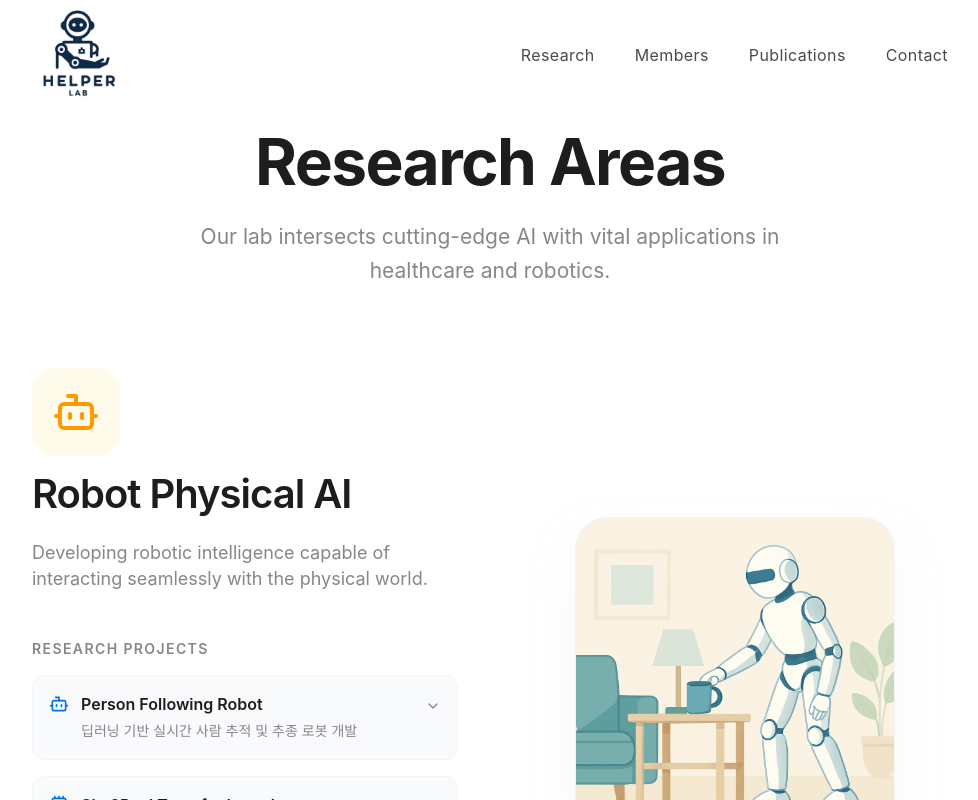
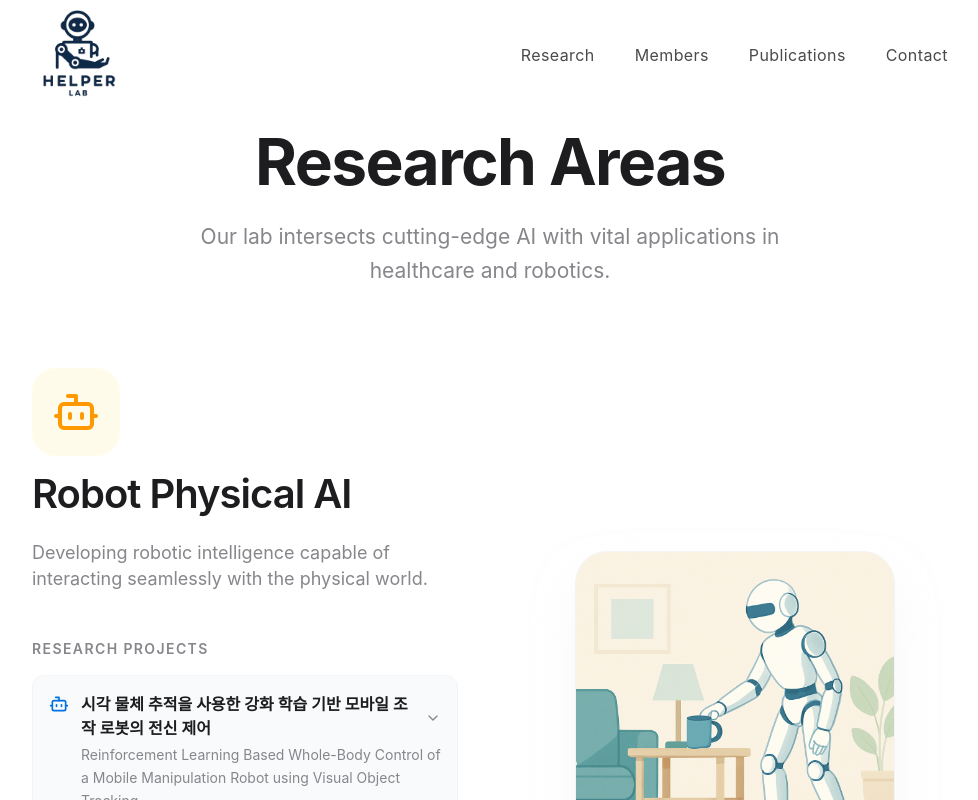
Before and after one commit to helperlab/hlab-skku.github.io, a Next.js app: page /research in a window 1280 px wide. Shown: the top 800 px of the page, without its empty margins (150-1128 px from the left). Built offline with nearby package versions, Linux system fonts and the light colour scheme.

Commit message:
Restructure research projects into overview/content/expectedEffects sections with images/videos support

```diff
--- a/src/app/research/page.tsx
+++ b/src/app/research/page.tsx
@@ -11,7 +11,7 @@ import { BASE_PATH } from "@/lib/constants";
 // ProjectCard 컴포넌트
 function ProjectCard({ project }: { project: any }) {
     const [isModalOpen, setIsModalOpen] = useState(false);
-    const hasContent = project.detailedDescription || (project.images && project.images.length > 0) || (project.videos && project.videos.length > 0);
+    const hasContent = project.overview || project.content || project.expectedEffects;
 
     return (
         <>
@@ -93,46 +93,41 @@ function ProjectModal({ project, onClose }: { project: any; onClose: () => void
                 </div>
 
                 {/* 내용 (스크롤 가능) */}
-                <div className="flex-1 overflow-y-auto p-6 space-y-6">
-                    {/* 상세 설명 */}
-                    {project.detailedDescription && (
-                        <div>
-                            <h4 className="text-lg font-semibold mb-3">Description</h4>
+                <div className="flex-1 overflow-y-auto p-6 space-y-8">
+                    {/* 연구 목표 */}
+                    {project.overview && (
+                        <div className="space-y-4">
+                            <h4 className="text-xl font-bold border-b border-gray-200 dark:border-gray-700 pb-2">연구 목표</h4>
+                            {project.overview.description && (
                                 <p className="text-secondary leading-relaxed whitespace-pre-line">
-                                {project.detailedDescription}
+                                    {project.overview.description}
                                 </p>
-                        </div>
                             )}
 
-                    {/* 이미지 갤러리 */}
-                    {project.images && project.images.length > 0 && (
-                        <div>
-                            <h4 className="text-lg font-semibold mb-4">Images</h4>
+                            {/* 개요 이미지 */}
+                            {project.overview.images && project.overview.images.length > 0 && (
                                 <div className="flex flex-col items-center gap-4">
-                                {project.images.map((img: string, imgIdx: number) => (
+                                    {project.overview.images.map((img: string, imgIdx: number) => (
                                         <div key={imgIdx} className="relative w-full max-w-3xl aspect-video rounded-lg overflow-hidden bg-gray-100 dark:bg-[#1a1a1a]">
                                             <Image
                                                 src={img}
-                                            alt={`${project.title} - Image ${imgIdx + 1}`}
+                                                alt={`${project.title} - 개요 이미지 ${imgIdx + 1}`}
                                                 fill
                                                 className="object-contain"
                                             />
                                         </div>
                                     ))}
                                 </div>
-                        </div>
                             )}
 
-                    {/* 동영상 */}
-                    {project.videos && project.videos.length > 0 && (
-                        <div>
-                            <h4 className="text-lg font-semibold mb-4">Videos</h4>
+                            {/* 개요 동영상 */}
+                            {project.overview.videos && project.overview.videos.length > 0 && (
                                 <div className="flex flex-col items-center gap-4">
-                                {project.videos.map((video: any, vidIdx: number) => (
+                                    {project.overview.videos.map((video: any, vidIdx: number) => (
                                         <div key={vidIdx} className="relative w-full max-w-3xl aspect-video rounded-lg overflow-hidden bg-gray-100 dark:bg-[#1a1a1a]">
                                             <iframe
                                                 src={video.url}
-                                            title={video.title || `${project.title} - Video ${vidIdx + 1}`}
+                                                title={video.title || `${project.title} - 개요 동영상 ${vidIdx + 1}`}
                                                 className="w-full h-full"
                                                 allow="accelerometer; autoplay; clipboard-write; encrypted-media; gyroscope; picture-in-picture"
                                                 allowFullScreen
@@ -140,6 +135,62 @@ function ProjectModal({ project, onClose }: { project: any; onClose: () => void
                                         </div>
                                     ))}
                                 </div>
+                            )}
+                        </div>
+                    )}
+
+                    {/* 연구 내용 */}
+                    {project.content && (
+                        <div className="space-y-4">
+                            <h4 className="text-xl font-bold border-b border-gray-200 dark:border-gray-700 pb-2">연구 내용</h4>
+                            {project.content.description && (
+                                <p className="text-secondary leading-relaxed whitespace-pre-line">
+                                    {project.content.description}
+                                </p>
+                            )}
+
+                            {/* 내용 이미지 */}
+                            {project.content.images && project.content.images.length > 0 && (
+                                <div className="flex flex-col items-center gap-4">
+                                    {project.content.images.map((img: string, imgIdx: number) => (
+                                        <div key={imgIdx} className="relative w-full max-w-3xl aspect-video rounded-lg overflow-hidden bg-gray-100 dark:bg-[#1a1a1a]">
+                                            <Image
+                                                src={img}
+                                                alt={`${project.title} - 내용 이미지 ${imgIdx + 1}`}
+                                                fill
+                                                className="object-contain"
+                                            />
+                                        </div>
+                                    ))}
+                                </div>
+                            )}
+
+                            {/* 내용 동영상 */}
+                            {project.content.videos && project.content.videos.length > 0 && (
+                                <div className="flex flex-col items-center gap-4">
+                                    {project.content.videos.map((video: any, vidIdx: number) => (
+                                        <div key={vidIdx} className="relative w-full max-w-3xl aspect-video rounded-lg overflow-hidden bg-gray-100 dark:bg-[#1a1a1a]">
+                                            <iframe
+                                                src={video.url}
+                                                title={video.title || `${project.title} - 내용 동영상 ${vidIdx + 1}`}
+                                                className="w-full h-full"
+                                                allow="accelerometer; autoplay; clipboard-write; encrypted-media; gyroscope; picture-in-picture"
+                                                allowFullScreen
+                                            />
+                                        </div>
+                                    ))}
+                                </div>
+                            )}
+                        </div>
+                    )}
+
+                    {/* 기대 효과 */}
+                    {project.expectedEffects && (
+                        <div className="space-y-4">
+                            <h4 className="text-xl font-bold border-b border-gray-200 dark:border-gray-700 pb-2">기대 효과</h4>
+                            <p className="text-secondary leading-relaxed whitespace-pre-line">
+                                {project.expectedEffects}
+                            </p>
                         </div>
                     )}
 
@@ -176,34 +227,57 @@ export default function ResearchPage() {
             ],
             projects: [
                 {
-                    title: "Person Following Robot",
-                    description: "딥러닝 기반 실시간 사람 추적 및 추종 로봇 개발",
+                    title: "시각 물체 추적을 사용한 강화 학습 기반 모바일 조작 로봇의 전신 제어",
+                    description: "Reinforcement Learning Based Whole-Body Control of a Mobile Manipulation Robot using Visual Object Tracking",
                     icon: <Bot className="h-5 w-5" />,
-                    detailedDescription: "본 연구는 딥러닝 기반의 실시간 사람 추적 및 추종 로봇을 개발합니다. YOLO와 DeepSORT 알고리즘을 결합하여 실시간으로 사람을 인식하고 추적하며, 로봇의 이동 경로를 최적화합니다.",
+                    overview: {
+                        description: "본 연구는 딥러닝 기반의 실시간 물체 추적 및 모바일 조작 로봇의 전신 제어를 위한 강화학습 기법을 개발합니다.",
                         images: [
                             `${BASE_PATH}/images/robot_physical_ai.png`,
-                        // `${BASE_PATH}/images/project1_img2.png`, // 추가 이미지 예시
+                            // 추가 이미지 예시
                         ],
                         videos: [
-                        // { url: "https://www.youtube.com/embed/VIDEO_ID", title: "데모 동영상" },
+                            // { url: "https://www.youtube.com/embed/VIDEO_ID", title: "개요 동영상" },
                         ],
+                    },
+                    content: {
+                        description: "YOLO와 DeepSORT 알고리즘을 결합하여 실시간으로 물체를 인식하고 추적하며, 강화학습을 통해 로봇의 전신 제어를 최적화합니다. 모바일 베이스와 조작 팔을 통합한 전신 제어 시스템을 구현합니다.",
+                        images: [
+                            // `${BASE_PATH}/images/project1_content_img1.png`,
+                        ],
+                        videos: [
+                            // { url: "https://www.youtube.com/embed/VIDEO_ID", title: "내용 동영상" },
+                        ],
+                    },
+                    expectedEffects: "실제 환경에서 안정적으로 작동하는 모바일 조작 로봇 시스템을 구축하여 물류, 제조업 등 다양한 산업 분야에 적용할 수 있습니다.",
                     // url: "https://example.com/project1", // 선택사항
                 },
                 {
                     title: "Sim2Real Transfer Learning",
                     description: "시뮬레이션 환경에서 학습한 모델을 실제 환경에 적용하는 연구",
                     icon: <Cpu className="h-5 w-5" />,
-                    detailedDescription: "시뮬레이션 환경에서 학습한 모델을 실제 로봇 환경에 적용하기 위한 도메인 적응 기법을 연구합니다. Domain Randomization과 Adversarial Training을 활용하여 시뮬레이션과 실제 환경 간의 차이를 최소화합니다.",
+                    overview: {
+                        description: "시뮬레이션 환경에서 학습한 모델을 실제 로봇 환경에 적용하기 위한 도메인 적응 기법을 연구합니다.",
                         images: [
                             `${BASE_PATH}/images/robot_physical_ai.png`,
                         ],
+                    },
+                    content: {
+                        description: "Domain Randomization과 Adversarial Training을 활용하여 시뮬레이션과 실제 환경 간의 차이를 최소화합니다.",
+                    },
+                    expectedEffects: "시뮬레이션에서 학습한 모델을 실제 환경에 효율적으로 전이하여 로봇 학습의 비용과 시간을 크게 절감할 수 있습니다.",
                 },
                 {
                     title: "Robot Manipulation",
                     description: "로봇 팔을 이용한 물체 조작 및 학습 연구",
                     icon: <Bot className="h-5 w-5" />,
-                    detailedDescription: "강화학습을 활용한 로봇 팔의 물체 조작 연구입니다. 다양한 형태와 무게의 물체를 안정적으로 파지하고 이동시키는 능력을 학습합니다.",
-                    images: [],
+                    overview: {
+                        description: "강화학습을 활용한 로봇 팔의 물체 조작 연구입니다.",
+                    },
+                    content: {
+                        description: "다양한 형태와 무게의 물체를 안정적으로 파지하고 이동시키는 능력을 학습합니다.",
+                    },
+                    expectedEffects: "유연하고 적응적인 로봇 조작 시스템을 구축하여 제조업, 물류 등 다양한 분야에 활용할 수 있습니다.",
                 },
             ],
             color: "bg-amber-50 dark:bg-amber-900/10",
@@ -225,17 +299,28 @@ export default function ResearchPage() {
                     title: "RAG LLM AI",
                     description: "검색 증강 생성 모델을 활용한 지식 기반 대화 시스템",
                     icon: <Brain className="h-5 w-5" />,
-                    detailedDescription: "RAG(Retrieval-Augmented Generation) 기법을 활용하여 대규모 언어 모델의 지식 한계를 극복하고, 외부 지식베이스를 검색하여 정확한 답변을 생성하는 시스템을 개발합니다.",
+                    overview: {
+                        description: "RAG(Retrieval-Augmented Generation) 기법을 활용하여 대규모 언어 모델의 지식 한계를 극복하고, 외부 지식베이스를 검색하여 정확한 답변을 생성하는 시스템을 개발합니다.",
                         images: [
                             `${BASE_PATH}/images/human_assist_ai.png`,
                         ],
+                    },
+                    content: {
+                        description: "벡터 데이터베이스를 활용한 효율적인 지식 검색 및 생성 파이프라인을 구축하고, 다양한 도메인에 특화된 RAG 시스템을 개발합니다.",
+                    },
+                    expectedEffects: "정확하고 신뢰할 수 있는 AI 대화 시스템을 구축하여 교육, 고객 서비스, 의료 상담 등 다양한 분야에 활용할 수 있습니다.",
                 },
                 {
                     title: "Multimodal Learning",
                     description: "텍스트, 이미지, 음성 등 다양한 모달리티를 통합한 학습 연구",
                     icon: <Database className="h-5 w-5" />,
-                    detailedDescription: "다양한 모달리티의 데이터를 통합하여 학습하는 멀티모달 학습 연구입니다. Vision-Language 모델을 개발하여 이미지와 텍스트를 동시에 이해하고 처리할 수 있는 능력을 향상시킵니다.",
-                    images: [],
+                    overview: {
+                        description: "다양한 모달리티의 데이터를 통합하여 학습하는 멀티모달 학습 연구입니다.",
+                    },
+                    content: {
+                        description: "Vision-Language 모델을 개발하여 이미지와 텍스트를 동시에 이해하고 처리할 수 있는 능력을 향상시킵니다.",
+                    },
+                    expectedEffects: "다양한 형태의 정보를 통합적으로 이해하는 AI 시스템을 구축하여 더욱 자연스럽고 정확한 인간-AI 상호작용을 가능하게 합니다.",
                 },
             ],
             color: "bg-blue-50 dark:bg-blue-900/10",
@@ -257,24 +342,40 @@ export default function ResearchPage() {
                     title: "보행 분석 AI",
                     description: "모션 캡처 데이터를 활용한 병리적 보행 패턴 분석 및 분류",
                     icon: <Microscope className="h-5 w-5" />,
-                    detailedDescription: "3D 모션 캡처 시스템을 통해 수집한 보행 데이터를 딥러닝으로 분석하여 정상 보행과 병리적 보행을 자동으로 분류합니다. 파킨슨병, 뇌졸중 등 다양한 신경계 질환의 조기 진단에 활용할 수 있습니다.",
+                    overview: {
+                        description: "3D 모션 캡처 시스템을 통해 수집한 보행 데이터를 딥러닝으로 분석하여 정상 보행과 병리적 보행을 자동으로 분류합니다.",
                         images: [
                             `${BASE_PATH}/images/healthcare_ai.png`,
                         ],
+                    },
+                    content: {
+                        description: "파킨슨병, 뇌졸중 등 다양한 신경계 질환의 보행 패턴을 학습하여 조기 진단을 지원하는 AI 모델을 개발합니다.",
+                    },
+                    expectedEffects: "비침습적이고 저렴한 보행 분석을 통해 신경계 질환의 조기 발견 및 모니터링이 가능하여 환자의 삶의 질을 향상시킬 수 있습니다.",
                 },
                 {
                     title: "Activity Tracking Analysis",
                     description: "활동 추적 데이터를 이용한 노인 우울 및 불안 선별 연구",
                     icon: <HeartPulse className="h-5 w-5" />,
-                    detailedDescription: "스마트워치와 활동 추적기를 통해 수집한 일상 활동 데이터를 분석하여 노인의 우울 및 불안 증상을 조기 발견합니다. 머신러닝 모델을 통해 활동 패턴의 변화를 감지하고 건강 상태를 평가합니다.",
-                    images: [],
+                    overview: {
+                        description: "스마트워치와 활동 추적기를 통해 수집한 일상 활동 데이터를 분석하여 노인의 우울 및 불안 증상을 조기 발견합니다.",
+                    },
+                    content: {
+                        description: "머신러닝 모델을 통해 활동 패턴의 변화를 감지하고 건강 상태를 평가합니다.",
+                    },
+                    expectedEffects: "일상 활동 데이터만으로 정신 건강 상태를 모니터링하여 조기 개입이 가능하며, 노인 건강 관리의 효율성을 크게 향상시킬 수 있습니다.",
                 },
                 {
                     title: "Clinical Data Mining",
                     description: "건설-제조 현장 작업자의 복합 질환 선별을 위한 데이터 마이닝",
                     icon: <Database className="h-5 w-5" />,
-                    detailedDescription: "건설 및 제조 현장 작업자의 건강 검진 데이터를 분석하여 근골격계 질환, 호흡기 질환 등 복합 질환의 위험 요인을 파악합니다. 데이터 마이닝 기법을 활용하여 질환 간 상관관계를 분석하고 예측 모델을 구축합니다.",
-                    images: [],
+                    overview: {
+                        description: "건설 및 제조 현장 작업자의 건강 검진 데이터를 분석하여 근골격계 질환, 호흡기 질환 등 복합 질환의 위험 요인을 파악합니다.",
+                    },
+                    content: {
+                        description: "데이터 마이닝 기법을 활용하여 질환 간 상관관계를 분석하고 예측 모델을 구축합니다.",
+                    },
+                    expectedEffects: "작업 환경과 건강 상태의 연관성을 파악하여 산업 현장의 안전과 건강을 개선하고, 질병 예방 프로그램 개발에 기여할 수 있습니다.",
                 },
             ],
             color: "bg-rose-50 dark:bg-rose-900/10",
```
Lines whose indentation alone changed are shown as unchanged.
